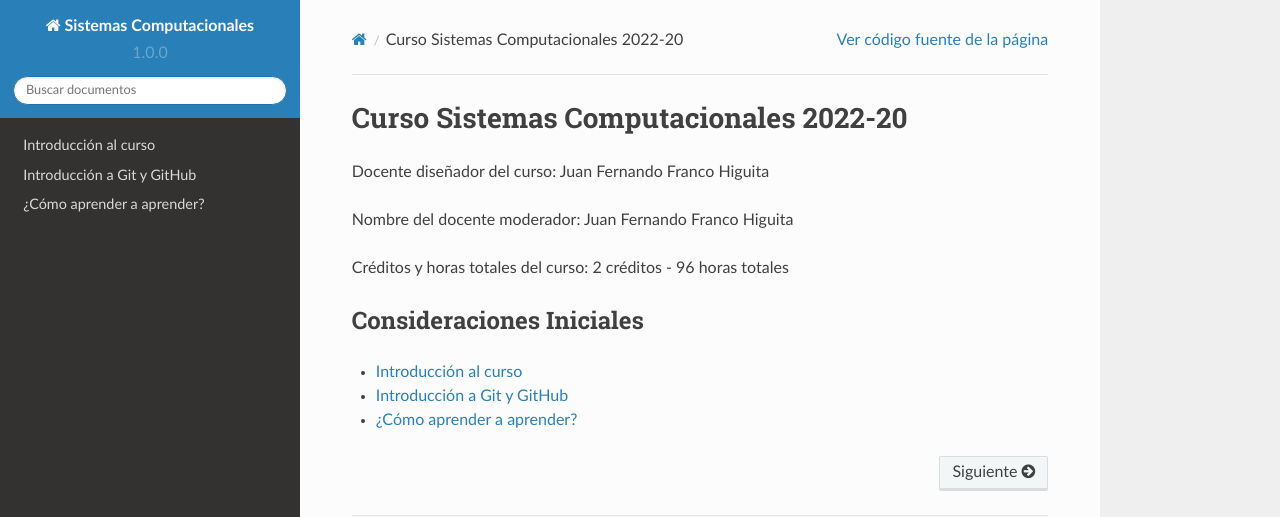
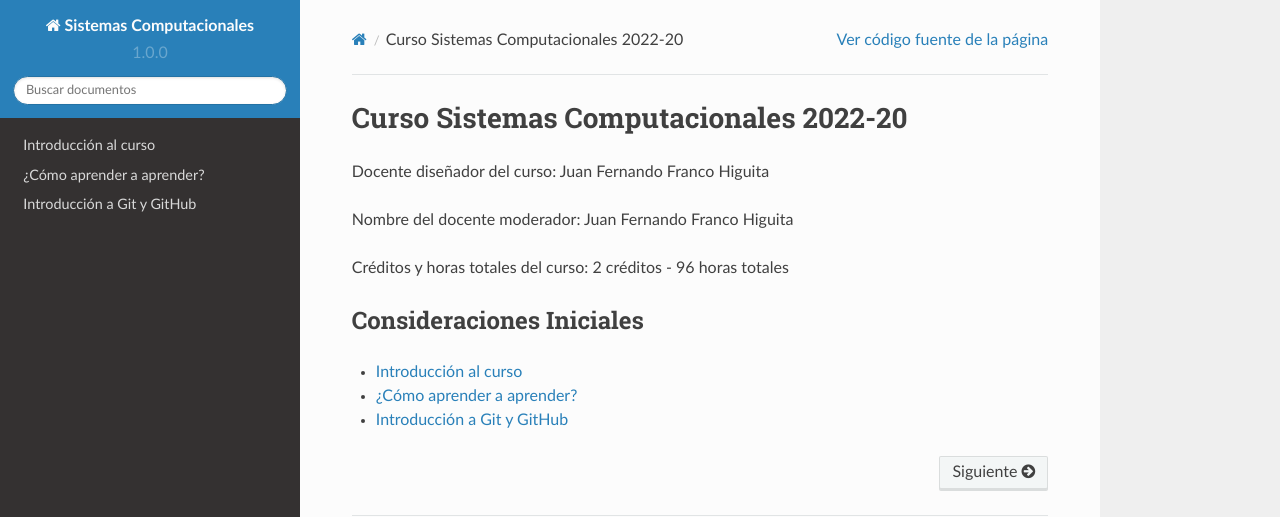
Before and after one commit to juanferfranco/SistemasComputacionales, a Sphinx documentation site: the page built from docs/index.rst, in a window 1280 px wide. Shown: the top 517 px of the page. Built offline with Sphinx 7.4.7 and the Read the Docs theme 2.0.0, drawn with Linux system fonts in a browser that asks for light colours.

```diff
--- a/docs/index.rst
+++ b/docs/index.rst
@@ -15,8 +15,8 @@ Consideraciones Iniciales
    :maxdepth: 1
 
    Introducción al curso <_intro/intro>
+   ¿Cómo aprender a aprender? <_intro/learning>
    Introducción a Git y GitHub <_intro/introGit>
-   ¿Cómo aprender a aprender? <_intro/learning>
 
 .. toctree::
    :maxdepth: 1
```
